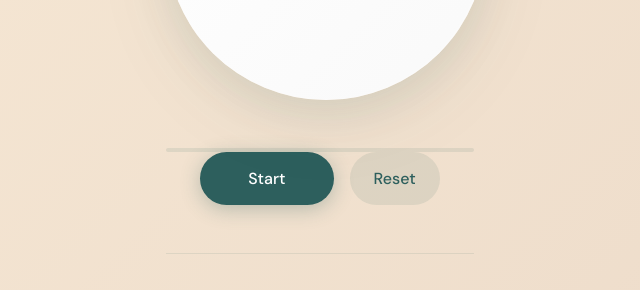
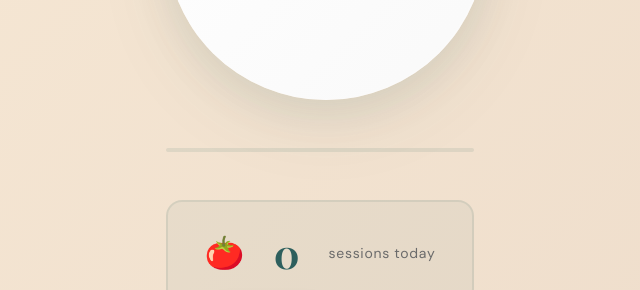
Before and after one commit to contactsujataborthakur-ui/Pomodoro-Timer, a plain HTML site: page index.html in a window 1280 px wide. Shown: the part 470-760 px from the top of the page, without its empty margins (320-960 px from the left). Drawn offline with nearby package versions, Linux system fonts and the light colour scheme.

Commit message:
Add session tracking with localStorage
Track completed Pomodoros daily, resets at midnight

```diff
--- a/index.html
+++ b/index.html
@@ -316,7 +316,54 @@
     }
 
     /* ========================================
-       LAYER 9: RESPONSIVE DESIGN
+       LAYER 9: SESSION TRACKER
+       ======================================== */
+
+    .session-tracker {
+      margin-top: var(--space-lg);
+      padding: var(--space-md);
+      background: rgba(45, 95, 93, 0.05);
+      border-radius: 16px;
+      border: 2px solid rgba(45, 95, 93, 0.1);
+    }
+
+    .session-count {
+      display: flex;
+      align-items: center;
+      justify-content: center;
+      gap: 12px;
+      font-family: var(--font-body);
+    }
+
+    .tomato-icon {
+      font-size: 2rem;
+      /* Subtle bounce animation on update */
+      animation: iconPulse 0.6s ease;
+    }
+
+    @keyframes iconPulse {
+      0%, 100% { transform: scale(1); }
+      50% { transform: scale(1.2); }
+    }
+
+    .count-number {
+      font-size: 2.5rem;
+      font-weight: 700;
+      color: var(--color-primary);
+      font-family: var(--font-display);
+      min-width: 60px;
+      text-align: center;
+    }
+
+    .count-label {
+      font-size: 0.875rem;
+      color: var(--color-text-muted);
+      text-transform: lowercase;
+      letter-spacing: 0.05em;
+    }
+
+    /* ========================================
+       LAYER 10: RESPONSIVE DESIGN
        ======================================== */
 
     /* Adapt for mobile screens */
@@ -359,6 +406,15 @@
     <!-- Progress bar -->
     <div class="progress-bar">
       <div class="progress-fill" id="progressFill"></div>
+    </div>
+
+    <!-- NEW: Session Counter Display -->
+    <div class="session-tracker">
+      <div class="session-count" id="sessionCount">
+        <span class="tomato-icon">🍅</span>
+        <span class="count-number">0</span>
+        <span class="count-label">sessions today</span>
+      </div>
     </div>
 
     <!-- Control buttons -->
@@ -405,6 +461,10 @@
         this.totalTime = this.workDuration;
         this.intervalId = null;
 
+        // NEW: Session tracking properties
+        this.sessionsToday = 0;
+        this.currentDate = new Date().toDateString();
+
         // Get references to DOM elements
         // DOM = Document Object Model (the HTML structure in memory)
         this.timeDisplay = document.getElementById('timeDisplay');
@@ -415,6 +475,7 @@
         this.progressFill = document.getElementById('progressFill');
         this.workInput = document.getElementById('workInput');
         this.breakInput = document.getElementById('breakInput');
+        this.sessionCountNumber = document.querySelector('.count-number');
 
         // Bind event listeners
         // "Bind" = connect user actions to our functions
@@ -422,6 +483,9 @@
         this.resetBtn.addEventListener('click', () => this.reset());
         this.workInput.addEventListener('change', (e) => this.updateWorkDuration(e));
         this.breakInput.addEventListener('change', (e) => this.updateBreakDuration(e));
+
+        // NEW: Load saved session data
+        this.loadSessionData();
 
         // Initial display update
         this.updateDisplay();
@@ -473,6 +537,11 @@
         // Play completion notification
         this.playSound();
 
+        // NEW: If completing a work session, increment counter
+        if (this.isWorkSession) {
+          this.incrementSessionCount();
+        }
+
         // Switch between work and break
         this.isWorkSession = !this.isWorkSession;
 
@@ -519,10 +588,81 @@
         // Update progress bar
         const progress = ((this.totalTime - this.currentTime) / this.totalTime) * 100;
         this.progressFill.style.width = `${progress}%`;
+
+        // NEW: Update session counter display
+        this.sessionCountNumber.textContent = this.sessionsToday;
       }
 
       // ============================================
-      // LAYER 4: SETTINGS & CONFIGURATION
+      // LAYER 4A: SESSION TRACKING WITH LOCALSTORAGE
+      // This is where we persist data!
+      // ============================================
+
+      loadSessionData() {
+        // Try to get saved data from localStorage
+        const savedData = localStorage.getItem('pomodoroSessions');
+
+        if (savedData) {
+          // Parse the JSON string back into an object
+          const data = JSON.parse(savedData);
+
+          // Check if the saved date matches today
+          const today = new Date().toDateString();
+
+          if (data.date === today) {
+            // Same day - restore the count
+            this.sessionsToday = data.count;
+            console.log('📊 Loaded sessions:', this.sessionsToday);
+          } else {
+            // New day - reset to 0
+            this.sessionsToday = 0;
+            this.saveSessionData();
+            console.log('🌅 New day! Sessions reset to 0');
+          }
+        } else {
+          // No saved data - first time user
+          this.sessionsToday = 0;
+          this.saveSessionData();
+          console.log('👋 Welcome! Starting fresh.');
+        }
+
+        this.currentDate = new Date().toDateString();
+      }
+
+      saveSessionData() {
+        // Create an object with our data
+        const data = {
+          count: this.sessionsToday,
+          date: this.currentDate
+        };
+
+        // Convert object to JSON string and save
+        localStorage.setItem('pomodoroSessions', JSON.stringify(data));
+        console.log('💾 Saved sessions:', this.sessionsToday);
+      }
+
+      incrementSessionCount() {
+        // Increment the counter
+        this.sessionsToday++;
+
+        // Save to localStorage
+        this.saveSessionData();
+
+        // Update the display
+        this.updateDisplay();
+
+        // Add celebration animation
+        const icon = document.querySelector('.tomato-icon');
+        icon.style.animation = 'none';
+        setTimeout(() => {
+          icon.style.animation = 'iconPulse 0.6s ease';
+        }, 10);
+
+        console.log('🎉 Session completed! Total today:', this.sessionsToday);
+      }
+
+      // ============================================
+      // LAYER 5: SETTINGS & CONFIGURATION
       // ============================================
 
       updateWorkDuration(e) {
@@ -546,7 +686,7 @@
       }
 
       // ============================================
-      // LAYER 5: NOTIFICATIONS & FEEDBACK
+      // LAYER 6: NOTIFICATIONS & FEEDBACK
       // ============================================
 
       notify() {
@@ -580,7 +720,7 @@
     }
 
     // ============================================
-    // LAYER 6: INITIALIZATION
+    // LAYER 7: INITIALIZATION
     // This runs when the page loads
     // ============================================
 
```
